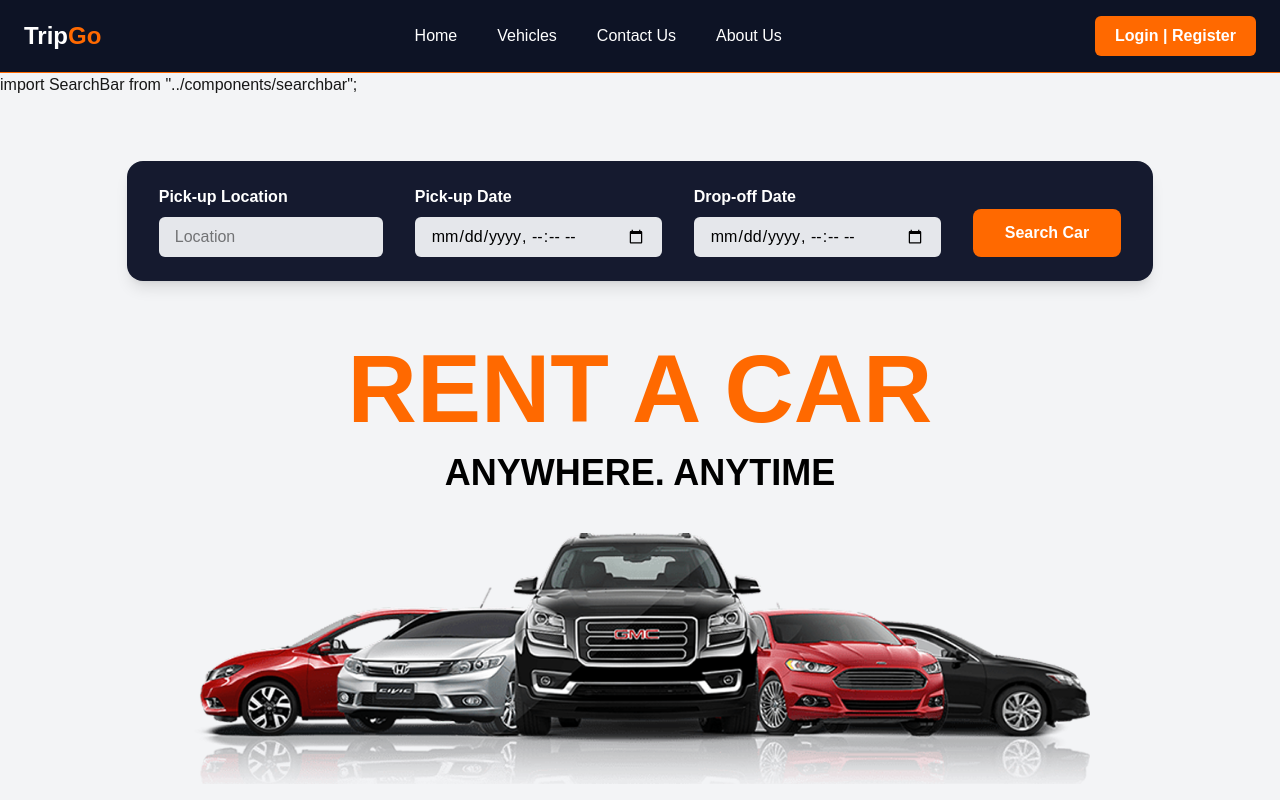
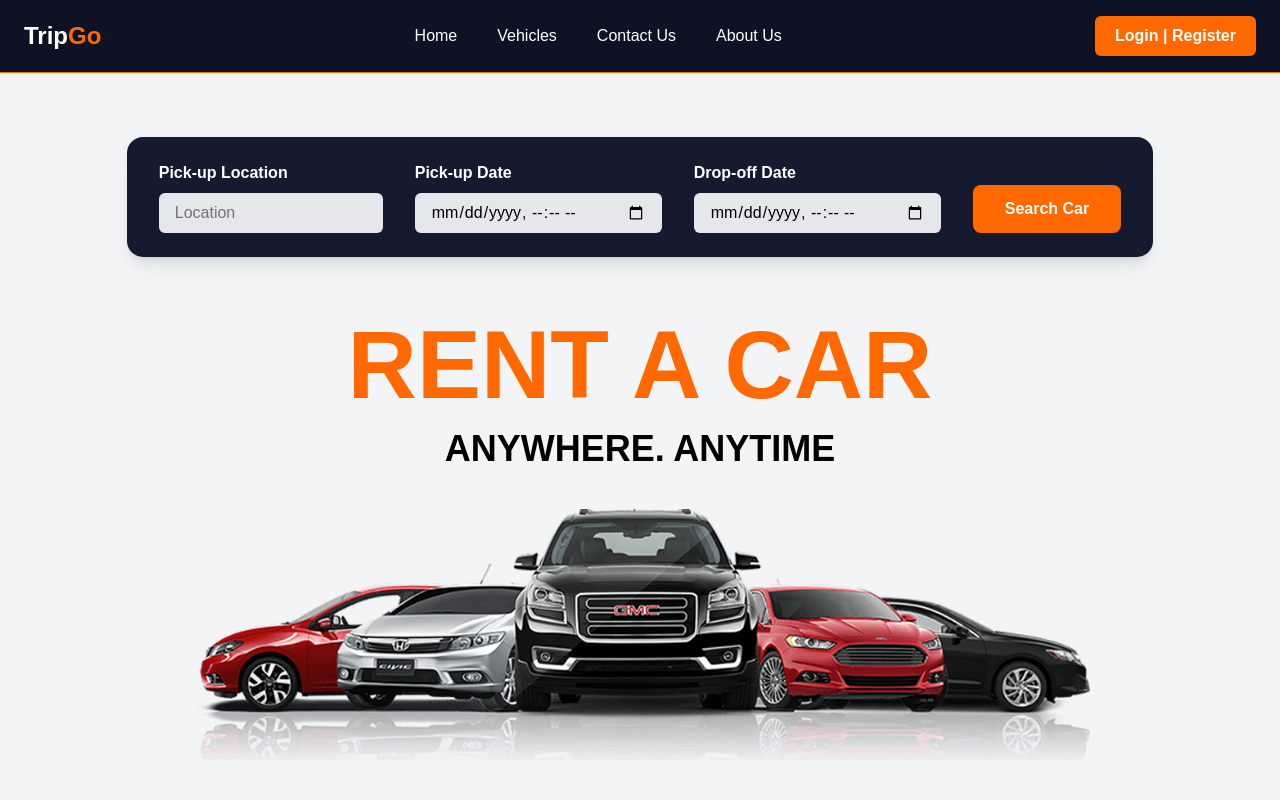
Before and after one commit to JanithaDissanayaka/DevOps_Project-2, a Next.js app: page / in a window 1280 px wide. Shown: the top 800 px of the page. Built offline with nearby package versions, Linux system fonts and the light colour scheme.

Commit message:
chnge website 1

```diff
--- a/app/components/searchbar.tsx
+++ b/app/components/searchbar.tsx
@@ -2,7 +2,7 @@
 
 export default function SearchBar() {
   return (
-    <div className="w-full flex justify-center mt-16">
+    <div className="w-full flex justify-center">
       <div className="bg-[#151a2f] text-white rounded-2xl shadow-lg px-8 py-6 flex gap-8 items-end">
 
         {/* Pickup Location */}
--- a/app/loging/page.tsx
+++ b/app/loging/page.tsx
@@ -106,14 +106,15 @@ export default function LoginPage() {
 
         {/* Register */}
         <p className="text-center text-gray-400 text-sm mt-6">
-          Don't have an account?{" "}
-          <Link
+        Don&apos;t have an account?{" "}
+        <Link
             href="/register"
             className="text-orange-400 hover:underline"
-          >
+        >
             Register
-          </Link>
+        </Link>
         </p>
+
 
       </div>
 
--- a/app/page.tsx
+++ b/app/page.tsx
@@ -1,27 +1,25 @@
 "use client";
 
 import Image from "next/image";
-import { useRouter } from "next/navigation";
 import Link from "next/link";
 
 import SearchBar from "./components/searchbar";
 import Rating from "./components/rating";
 import Resons from "./components/resons";
 
-
-
 export default function HomePage() {
-  const router = useRouter();
-
   return (
     <div className="bg-gray-100 min-h-screen">
 
-import SearchBar from "../components/searchbar";
+      <section className="pt-16 bg-gray-100">
         <SearchBar />
+      </section>
+
+
       {/* HERO */}
       <section className="text-center pt-15">
 
-        {/* Main Title */}
+        {/* Title */}
         <h1 className="text-7xl md:text-8xl font-extrabold text-orange-500">
           RENT A CAR
         </h1>
@@ -31,7 +29,7 @@ import SearchBar from "../components/searchbar";
           ANYWHERE. ANYTIME
         </p>
 
-        {/* Cars Image */}
+        {/* Hero Image */}
         <div className="mt-10 flex justify-center">
           <Image
             src="/hero-car.png"
@@ -45,24 +43,23 @@ import SearchBar from "../components/searchbar";
 
       </section>
 
-
+      {/* VEHICLE TYPES */}
       <section className="py-20 bg-gray-100">
 
         {/* Title */}
         <div className="text-center mb-14">
           <h2 className="text-4xl font-bold text-gray-800">
-          Choose the <span className="text-orange-500">Ride</span> That Fits You{" "}
-          <span className="text-orange-500">Best</span>
+            Choose the <span className="text-orange-500">Ride</span> That Fits You
+            <span className="text-orange-500"> Best</span>
           </h2>
         </div>
-
-
 
         {/* Cards */}
         <div className="max-w-6xl mx-auto grid md:grid-cols-3 gap-10 px-6">
 
           {/* Card 1 */}
           <div className="relative h-[420px] rounded-2xl overflow-hidden group">
+
             <Image
               src="/view-3d-car.png"
               alt="Economy Car"
@@ -77,16 +74,18 @@ import SearchBar from "../components/searchbar";
               <p className="text-sm mb-3">Economy Vehicles</p>
 
               <Link
-              href="/doug-bagg-Z_jNOR_8Fw0-unsplash.png"
+                href="/vehicles"
                 className="border border-white px-4 py-2 rounded-md text-sm hover:bg-white hover:text-black transition"
               >
                 View Vehicles
               </Link>
             </div>
+
           </div>
 
           {/* Card 2 */}
           <div className="relative h-[420px] rounded-2xl overflow-hidden group">
+
             <Image
               src="/doug-bagg-Z_jNOR_8Fw0-unsplash.png"
               alt="Comfort Car"
@@ -107,10 +106,12 @@ import SearchBar from "../components/searchbar";
                 View Vehicles
               </Link>
             </div>
+
           </div>
 
           {/* Card 3 */}
           <div className="relative h-[420px] rounded-2xl overflow-hidden group">
+
             <Image
               src="/pexels-emreaslihak-19034268.png"
               alt="Luxury Car"
@@ -131,13 +132,18 @@ import SearchBar from "../components/searchbar";
                 View Vehicles
               </Link>
             </div>
+
           </div>
 
         </div>
+
       </section>
 
-   <Rating/>
-   <Resons/>
+      {/* Rating Section */}
+      <Rating />
+
+      {/* Reasons Section */}
+      <Resons />
 
     </div>
   );
```
Lines whose indentation alone changed are shown as unchanged.
